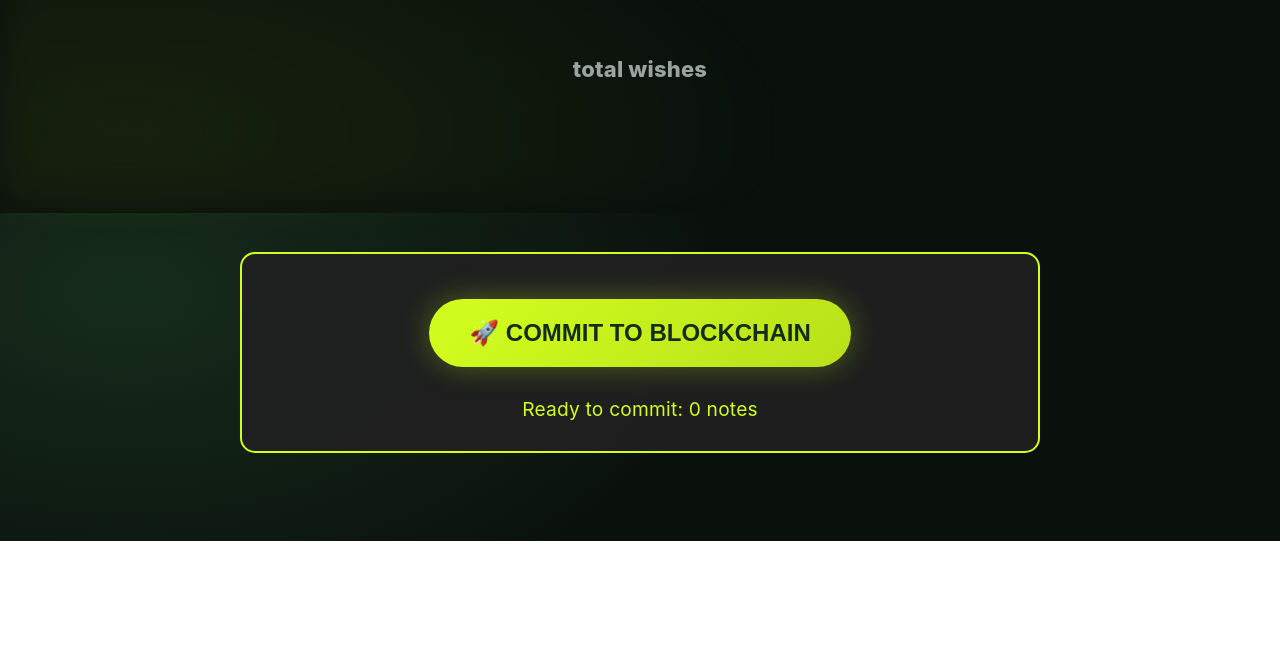
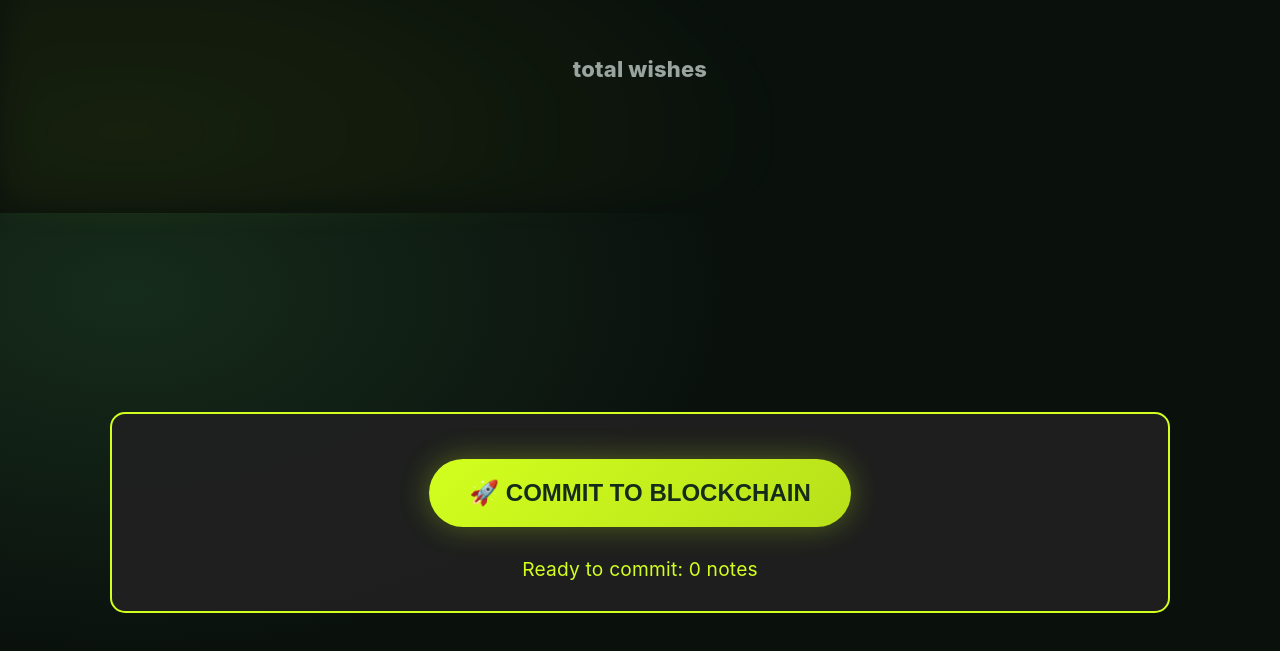
Before and after one commit to Alikhan718/blockchain-lab-website, a plain HTML site: page opening-ceremony/frontend/opening-dashboard.html in a window 1280 px wide. Shown: the part 587-1238 px from the top of the page. Before the commit the page ends 1128 px from the top, so only its background shows below. Drawn offline with nearby package versions, Linux system fonts and the light colour scheme; no server answers.

Commit message:
Adjust margin for blockchain section in opening-style.css to enhance layout and visual spacing.

```diff
--- a/opening-ceremony/frontend/opening-style.css
+++ b/opening-ceremony/frontend/opening-style.css
@@ -176,7 +176,7 @@ html, body { height: 100%; }
 }
 
 /* Blockchain section */
-.blockchain-section { margin: 40px auto; max-width: 800px; text-align: center; }
+.blockchain-section { margin: 200px auto; text-align: center; }
 .commit-controls { background: rgba(33,33,33,0.9); border: 2px solid #d2ff1e; border-radius: 15px; padding: 30px; margin: 20px 0; }
 .commit-button { background: linear-gradient(135deg, #d2ff1e, #b8e01a); color: #162c1b; border: none; padding: 20px 40px; font-size: 1.5rem; border-radius: 50px; cursor: pointer; margin: 15px 0; transition: all 0.3s ease; box-shadow: 0 0 30px rgba(210,255,30,0.3); font-weight: 900; }
 .commit-button:hover { transform: translateY(-3px); box-shadow: 0 0 40px rgba(210,255,30,0.5); }
```
